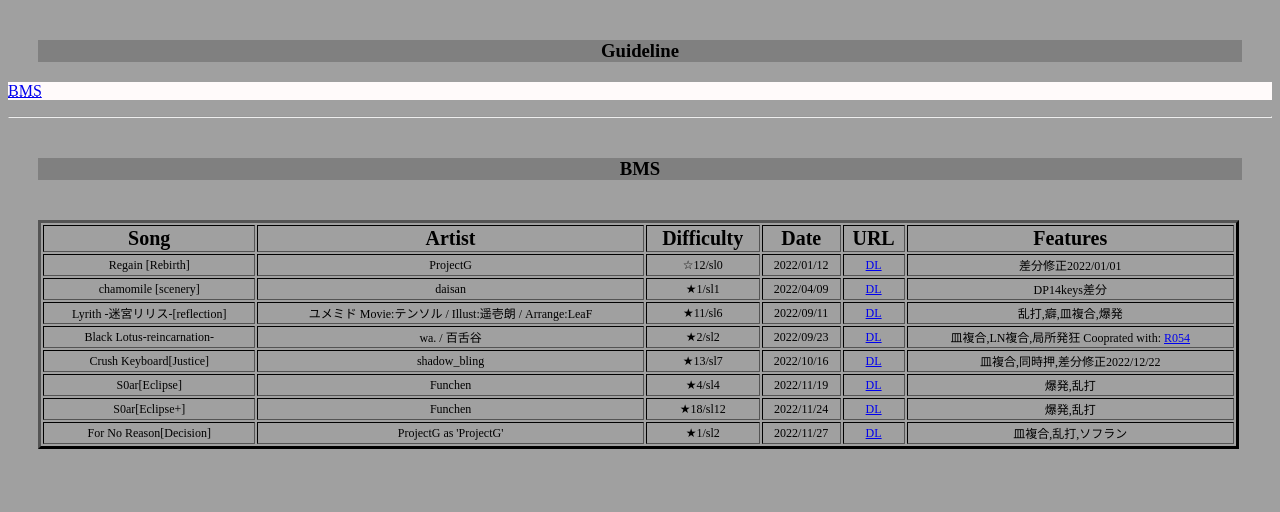
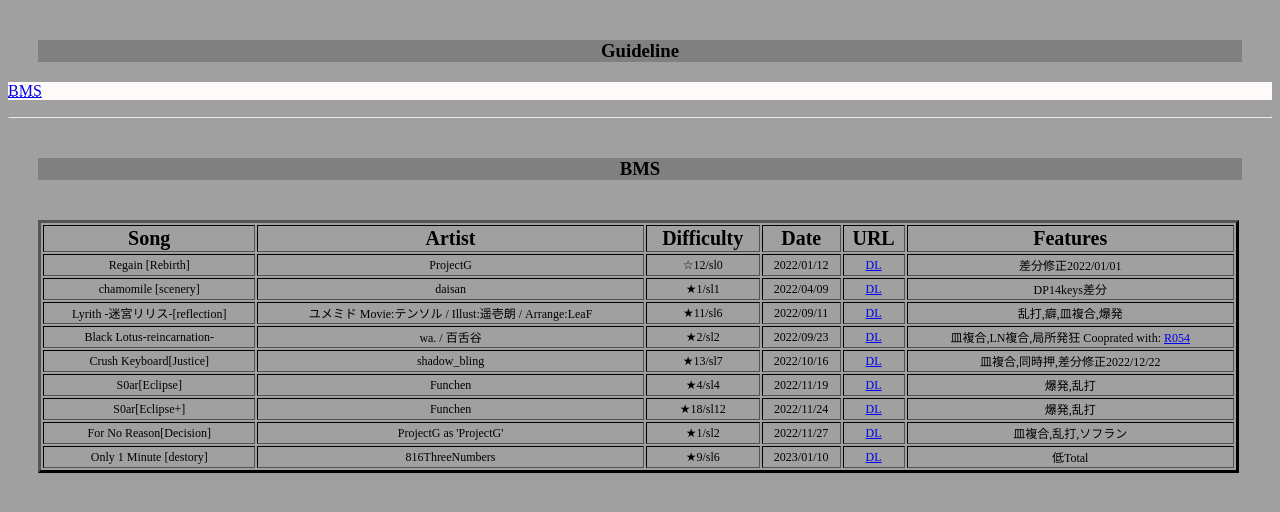
Before and after one commit to muiclac/muiclac.github.io, a plain HTML site: page download/chart.html in a window 1280 px wide. Drawn offline with Linux system fonts and the light colour scheme.

Commit message:
Update chart.html

```diff
--- a/download/chart.html
+++ b/download/chart.html
@@ -35,8 +35,8 @@ div{
     background-color:EEEEEE;
 
 }
+</style>
 </head>
-</style>
 <body>
 <h3>Guideline</h3>
 <p id="guide1"><a href="#bms">
@@ -120,9 +120,17 @@ div{
         <a href="For_No_Reason [Decision].zip"  download="For_No_Reason [Decision].zip">DL</a></td>
     <td>皿複合,乱打,ソフラン</td>
   </tr>
+  <td>Only 1 Minute [destory]</td>
+    <td>816ThreeNumbers</td>
+    <td>★9/sl6</td>
+    <td>2023/01/10</td>
+    <td>
+        <a href="For_No_Reason [Decision].zip"  download="For_No_Reason [Decision].zip">DL</a></td>
+    <td>低Total</td>
+  </tr>
   <!--空的(empty)-->
   <!--下载内容-->
   <!--每次更新新的差分，ctrl+c,ctrl+v-->
   </table>
-<body>
+</body>
 </html>
```
